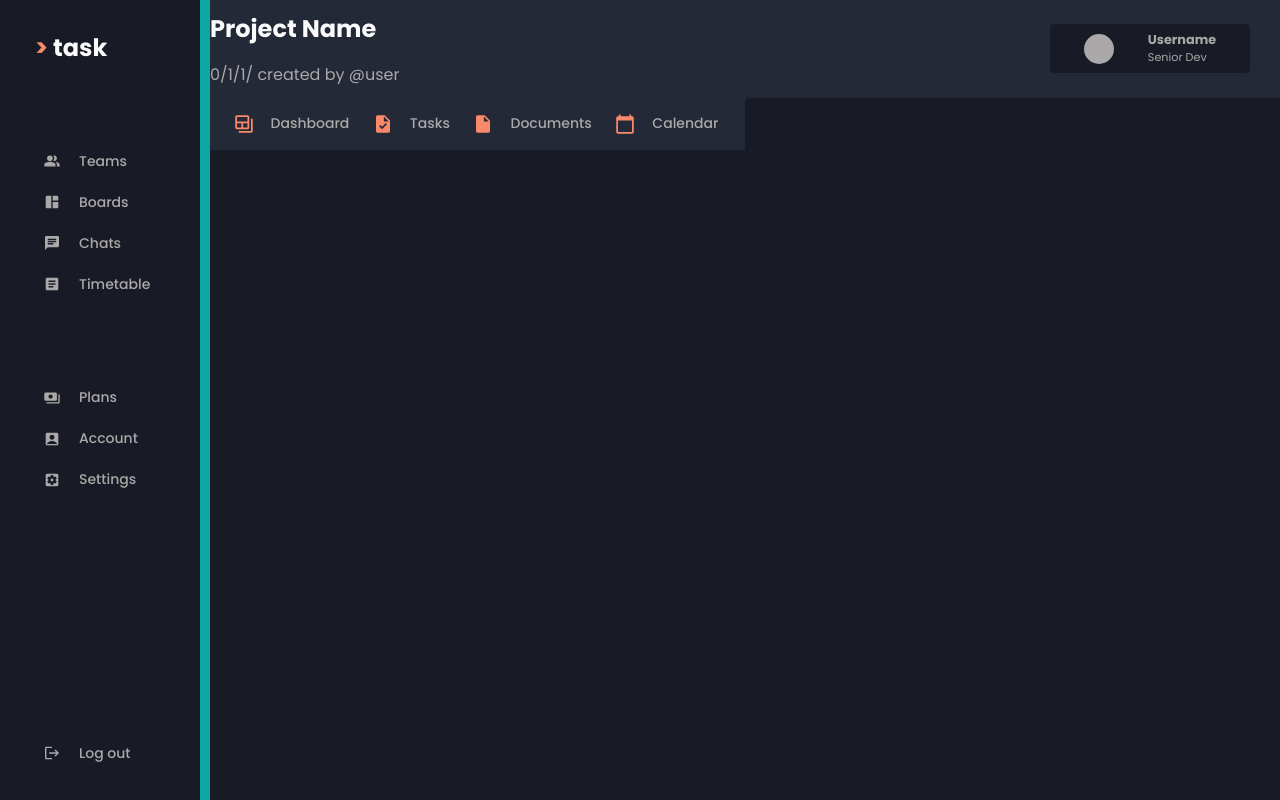
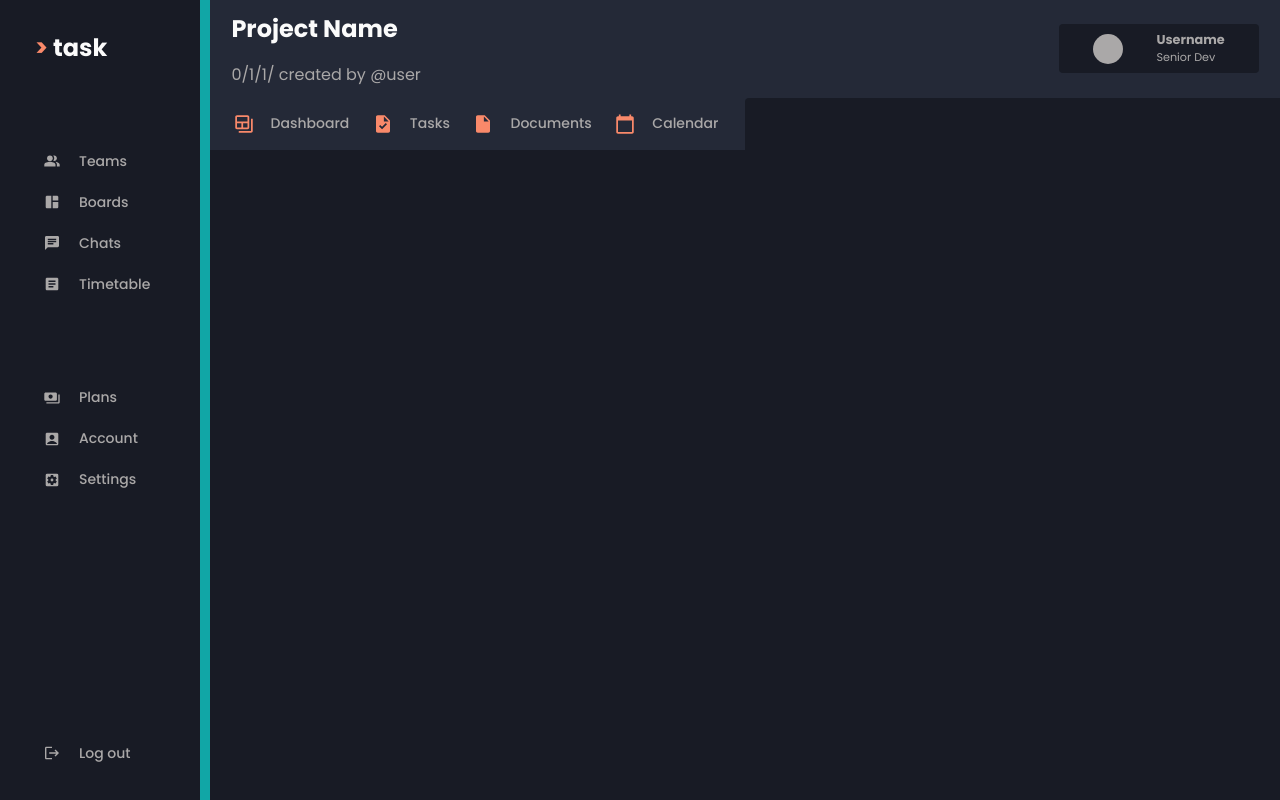
Before and after one commit to 0xOKNOTOK/task-manager, a Next.js app in the folder task/: page /test in a window 1280 px wide. Built offline with nearby package versions, Linux system fonts and the light colour scheme.

Commit message:
Fixed margin-overflow issue.

```diff
--- a/task/components/ProjectHeader/ProjectHeader.module.css
+++ b/task/components/ProjectHeader/ProjectHeader.module.css
@@ -12,6 +12,8 @@
     display: flex;
     width: 100%;
     height: 65%;
+    padding-left: 2%;
+    padding-right: 2%;
     justify-content: space-between;
     align-items: center;
 }
--- a/task/components/UserIdentity/UserIdentity.module.css
+++ b/task/components/UserIdentity/UserIdentity.module.css
@@ -7,7 +7,6 @@
     width: 200px;
     background-color: var(--background-grey);
     height: 50%;
-    margin-right: 30px;
     border-radius: var(--border-radius);
     padding: 10px;
 }
```
